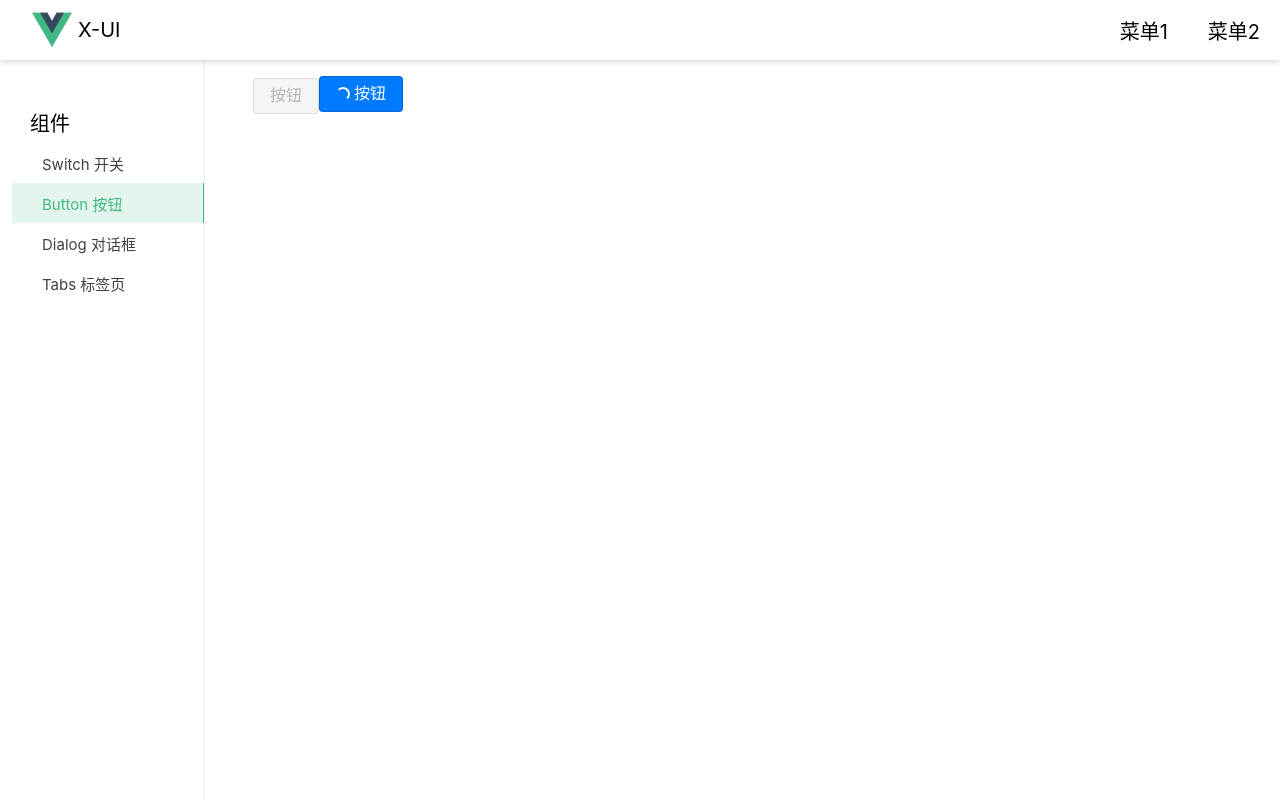
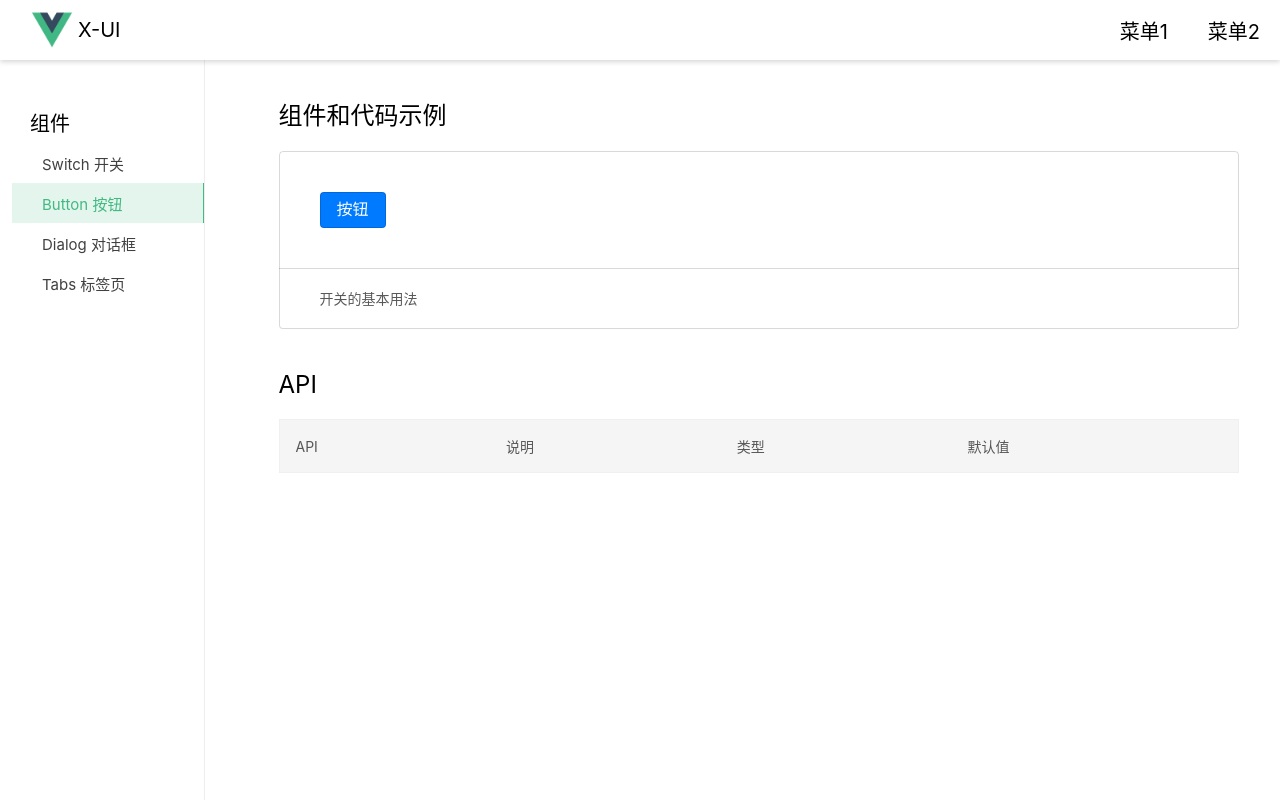
Before and after one commit to wuwenxing0912/vue3-ui, a Vue app: page /#/document/button in a window 1280 px wide. Built offline with nearby package versions, Linux system fonts and the light colour scheme.

Commit message:
完善 展示示例 样式

```diff
--- a/src/components/button/ButtonDoc.vue
+++ b/src/components/button/ButtonDoc.vue
@@ -1,19 +1,71 @@
 <template>
-	<div>
-		<Button :levle="levle" :size="size" disabled>按钮</Button>
-		<Button :levle="levle" loading>按钮</Button>
-	</div>
+	<section>
+		<h1>组件和代码示例</h1>
+		<div class="example-container">
+			<Button :levle="levle" :size="size">按钮</Button>
+		</div>
+		<div class="description">
+			<span class="text">开关的基本用法</span>
+			<span
+				class="code-icon"
+				@click="changeCodeVisible"
+				@mouseenter="changeCodeTipVisible"
+				@mouseleave="changeCodeTipVisible"
+			>
+				<svg class="icon">
+					<use xlink:href="#icon-code"></use>
+				</svg>
+			</span>
+			<span class="pop-content" v-if="codeTipVisible">
+				{{ codeVisible ? "收起代码" : "显示代码" }}
+			</span>
+		</div>
+		<div class="code-area" v-if="codeVisible">code</div>
+	</section>
+	<section>
+		<h1>API</h1>
+		<table class="api-table" cellSpacing="0" cellPadding="0">
+			<thead>
+				<tr>
+					<th class="api-table-head">API</th>
+					<th class="api-table-head">说明</th>
+					<th class="api-table-head">类型</th>
+					<th class="api-table-head">默认值</th>
+				</tr>
+			</thead>
+			<tbody></tbody>
+		</table>
+	</section>
 </template>
 
 <script lang="ts">
-import Vue from "vue";
+import { ref } from "vue";
 import Button from "./Button.vue";
 export default {
 	components: { Button: Button },
 	setup() {
+		const codeVisible = ref(false);
+		const changeCodeVisible = () => {
+			codeVisible.value = !codeVisible.value;
+		};
+		const codeTipVisible = ref(false);
+		const changeCodeTipVisible = () => {
+			codeTipVisible.value = !codeTipVisible.value;
+		};
 		const levle = "primary";
 		const size = "middle";
-		return { levle, size };
+		return {
+			codeVisible,
+			changeCodeVisible,
+			codeTipVisible,
+			changeCodeTipVisible,
+			levle,
+			size,
+		};
 	},
 };
 </script>
+
+<style lang="scss" scoped>
+@import "../../style/example.scss";
+</style>
```
